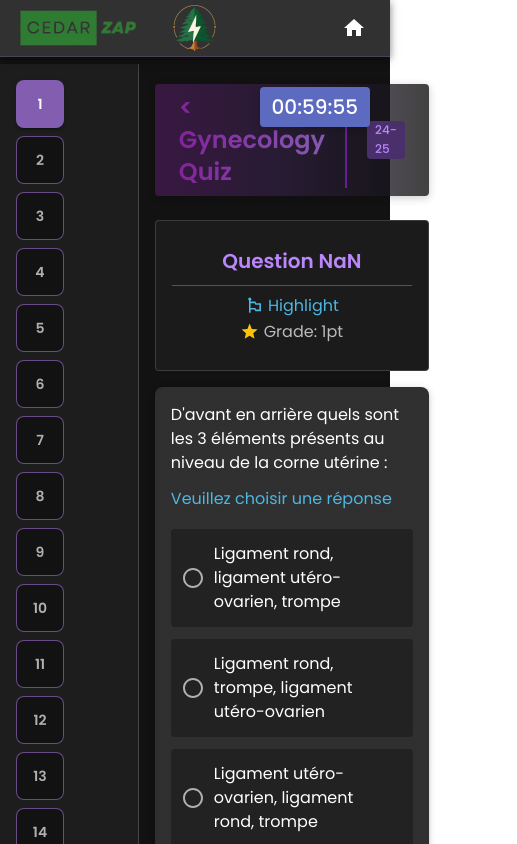
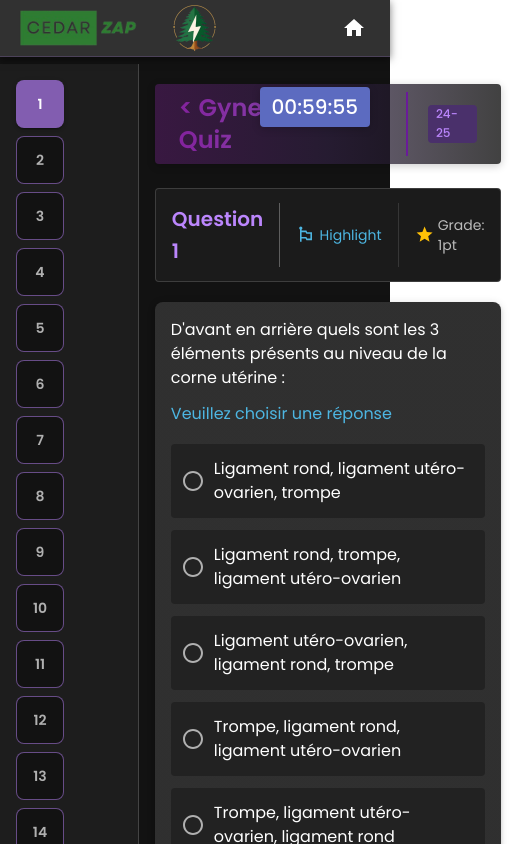
Before and after one commit to jmsazz00/cedar-zap, a React (Vite) app: page / in a window 390 px wide. Shown: the top 844 px of the page, 517 px wide, since content can reach past the window. Built offline with nearby package versions, Linux system fonts and the light colour scheme.

Commit message:
Optimizing question header mobile layout

```diff
--- a/src/components/QuestionHeader.tsx
+++ b/src/components/QuestionHeader.tsx
@@ -1,15 +1,40 @@
 import EmojiFlagsIcon from "@mui/icons-material/EmojiFlags";
 import GradeIcon from "@mui/icons-material/Grade";
-import { Box, Divider, Typography } from "@mui/material";
+import {
+  Box,
+  Divider,
+  Typography,
+  useMediaQuery,
+  useTheme,
+} from "@mui/material";
 import React from "react";
 import { useQuizStore } from "../store/QuizStore";
 
 interface QuestionHeaderProps {
-  index: number;
   point: number;
 }
 
-const QuestionHeader: React.FC<QuestionHeaderProps> = ({ index, point }) => {
+const CustomDivider = (
+  primary: boolean,
+  orientation: "horizontal" | "vertical" = "horizontal"
+) => (
+  <Divider
+    orientation={orientation}
+    flexItem={orientation === "vertical"}
+    sx={{
+      width: orientation === "horizontal" ? "100%" : "1px",
+      bgcolor: primary ? "rgba(255, 255, 255, 0.2)" : "initial",
+      my: orientation === "horizontal" ? 1 : 0,
+    }}
+  />
+);
+
+const QuestionHeader: React.FC<QuestionHeaderProps> = ({ point }) => {
+  const theme = useTheme();
+  const isMobile = useMediaQuery(theme.breakpoints.down("sm"));
+
+  const index = useQuizStore((store) => store.currentQuestionIndex);
+
   const isHighlighted = useQuizStore((store) =>
     store.highlightedQuestions.includes(index)
   );
@@ -21,52 +46,78 @@ const QuestionHeader: React.FC<QuestionHeaderProps> = ({ index, point }) => {
       sx={{
         bgcolor: "#1b1b1b",
         px: 2,
-        py: 3,
+        py: isMobile ? 1.75 : 3,
         display: "flex",
-        flexDirection: "column",
+        justifyContent: "space-between",
+        flexDirection: isMobile ? "row" : "column",
         alignItems: "center",
         borderRadius: 1,
-        minWidth: "160px",
-        height: "fit-content",
+        minWidth: isMobile ? "100%" : "160px",
+        height: isMobile ? "auto" : "fit-content",
         border: "1px solid rgba(255, 255, 255, 0.15)",
+        gap: isMobile ? 2 : 0,
+        mb: 0.5,
       }}
     >
-      <Typography
-        variant="h6"
-        component="h2"
-        sx={{ fontWeight: "bold", color: "primary.main", mb: 1 }}
+      <Box
+        sx={{
+          display: "flex",
+          flexDirection: "column",
+          alignItems: "center",
+          flexGrow: 1,
+        }}
       >
-        {`Question ${index + 1}`}
-      </Typography>
-      <Divider
-        sx={{ width: "100%", mb: 1, borderColor: "rgba(255, 255, 255, 0.25)" }}
-      />
+        <Typography
+          variant="h6"
+          sx={{
+            fontWeight: "bold",
+            color: "primary.main",
+          }}
+        >
+          {`Question ${index + 1}`}
+        </Typography>
+      </Box>
+
+      {!isMobile && CustomDivider(true)}
+      {isMobile && CustomDivider(true, "vertical")}
+
       {!showAnswers && (
         <Box
           onClick={() => toggleHighlight(index)}
           sx={{
             display: "flex",
             alignItems: "center",
+            justifyContent: "center",
             color: isHighlighted ? "secondary.dark" : "secondary.main",
             cursor: "pointer",
             textDecoration: "none",
             "&:hover": { textDecoration: "underline" },
+            gap: 0.5,
+            flexGrow: 1,
           }}
         >
-          <EmojiFlagsIcon sx={{ fontSize: "1.2rem", mr: 0.5 }} />
-          {isHighlighted ? "Dehighlight" : "Highlight"}
+          <EmojiFlagsIcon sx={{ fontSize: "1.2rem" }} />
+          <Typography variant="body2">
+            {isHighlighted ? "Dehighlight" : "Highlight"}
+          </Typography>
         </Box>
       )}
+
+      {!showAnswers && isMobile && CustomDivider(false, "vertical")}
+
       <Box
         sx={{
           display: "flex",
           alignItems: "center",
-          my: 0.25,
+          justifyContent: "center",
+          mt: isMobile ? 0 : 0.25,
           color: "rgb(255,255,255,0.7)",
+          gap: 0.5,
+          flexGrow: 1,
         }}
       >
-        <GradeIcon sx={{ fontSize: "1.2rem", mr: 0.5, color: "#ffc107" }} />
-        Grade: {point}pt
+        <GradeIcon sx={{ fontSize: "1.2rem", color: "#ffc107" }} />
+        <Typography variant="body2">Grade: {point}pt</Typography>
       </Box>
     </Box>
   );
```
